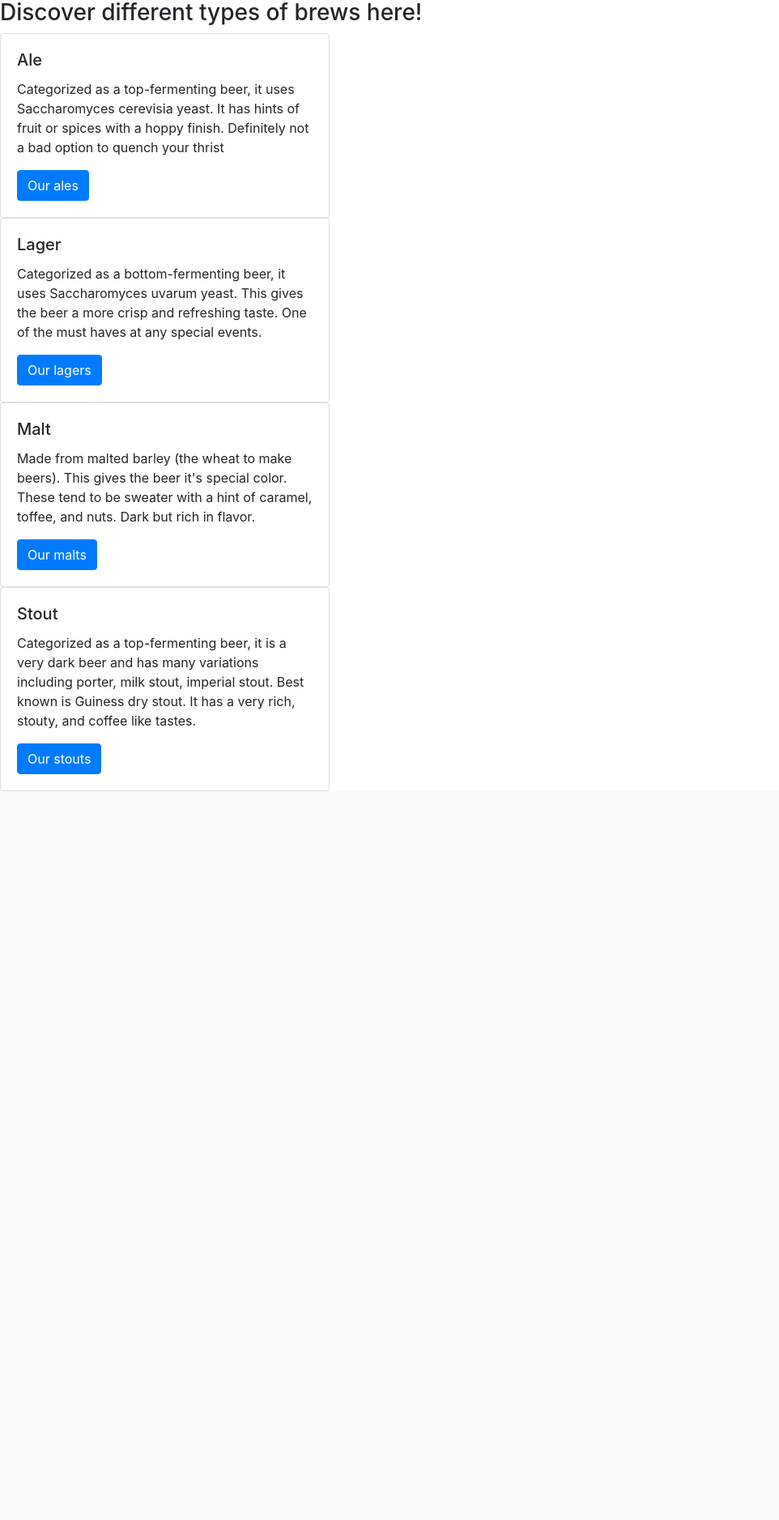
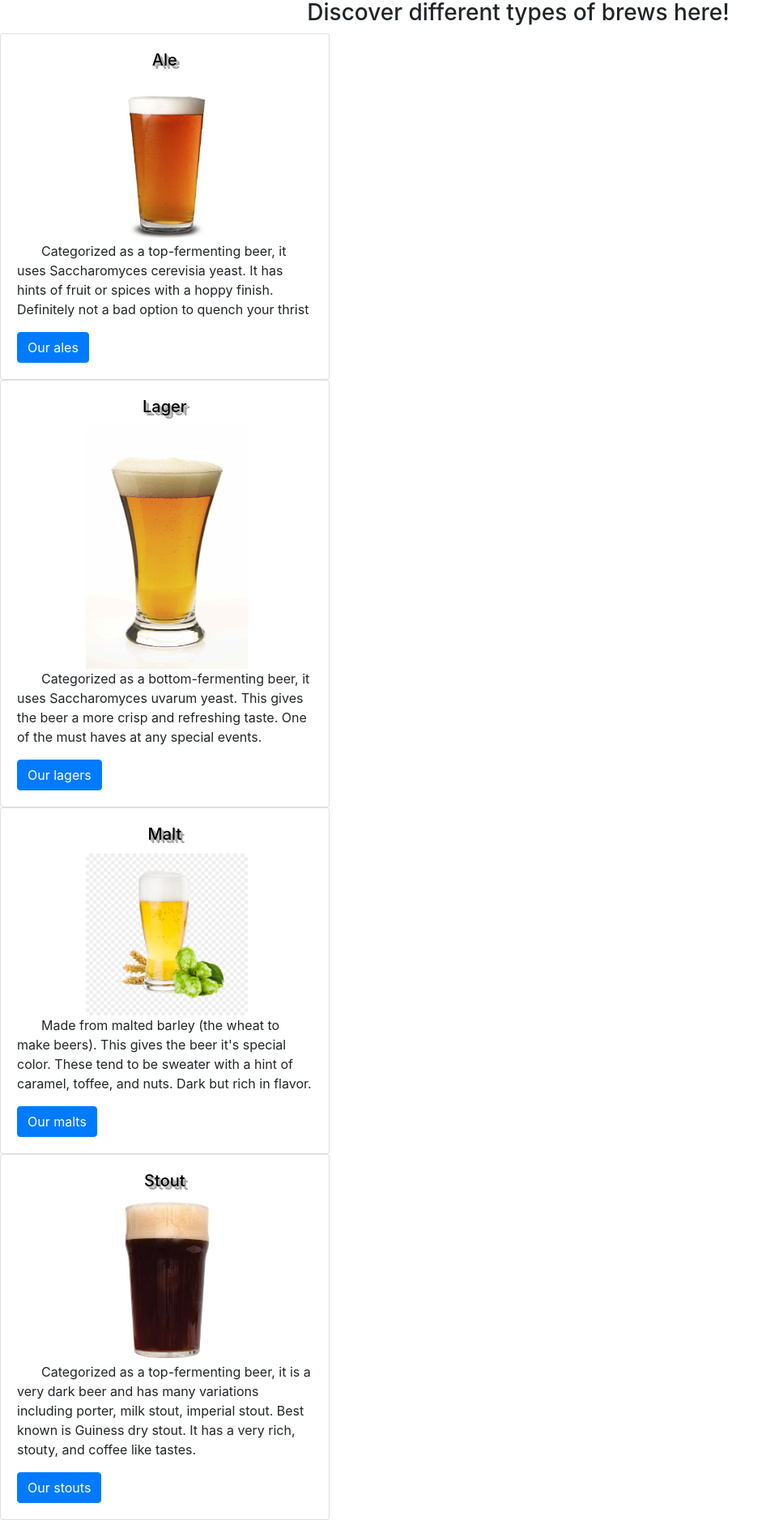
Before and after one commit to rithyteng/Brewscovery, a Django app: page / in a window 1280 px wide. Shown: the part 527-2404 px from the top of the page at 81% size, without its empty margins (0-962 px from the left). Before the commit the page ends 1504 px from the top, so only its background shows below. Run offline with Django 3.2, Linux system fonts and the light colour scheme; parts of the project's set-up code (start-up, migrations or seed data) failed here and were passed over; some libraries are stand-ins or nearby versions.

Commit message:
randon update

```diff
--- a/my_project/apps/myapp/static/myapp/css/style.css
+++ b/my_project/apps/myapp/static/myapp/css/style.css
@@ -62,3 +62,9 @@ color: white;
 .rate > label:hover ~ input:checked ~ label {
     color: #c59b08;
 }
+
+/*******************************
+
+ales.html
+
+*********************************/
--- a/my_project/apps/myapp/templates/myapp/index.html
+++ b/my_project/apps/myapp/templates/myapp/index.html
@@ -26,6 +26,31 @@
     .row{
       display: inline-block;
     }
+    h3{
+      text-align: center;
+    }
+    img{
+      margin-left: 85px;
+
+
+    }
+    #movetag{
+      text-align: left;
+
+    }
+    h5{
+      text-align: center;
+    }
+    p{
+      text-indent: 30px;
+    }
+    span{
+      color: #000000;
+      background: #FFFFFF;
+      text-shadow: 2px 2px 0 #bcbcbc, 4px 4px 0 #9c9c9c;
+    }
+
+
     </style>
 </head>
 <body>
@@ -67,9 +92,11 @@
         <div class="col-sm-4" >
           <div class="card">
             <div class="card-body">
-              <h5 class="card-title">Ale</h5>
+              <h5 class="card-title"><span>Ale</span></h5>
+              <img src="{% static "myapp/images/ale.png" %}"  width="200px" height="200px" alt="Ale" >
               <p class="card-text">Categorized as a top-fermenting beer, it uses Saccharomyces cerevisia yeast. It has hints of fruit or spices with a hoppy finish. Definitely not a bad option to quench your thrist</p>
-              <a href="/ales" class="btn btn-primary">Our ales</a>
+
+              <a id="movetag" href="/ales" class="btn btn-primary">Our ales</a>
             </div>
           </div>
         </div>
@@ -78,7 +105,8 @@
         <div class="col-sm-4">
           <div class="card">
             <div class="card-body">
-              <h5 class="card-title">Lager</h5>
+              <h5 class="card-title"><span>Lager</span></h5>
+              <img src="{% static "myapp/images/lager.jpg" %}"  width="200px" height="300px" alt="Lager" >
               <p class="card-text">Categorized as a bottom-fermenting beer, it uses Saccharomyces uvarum yeast. This gives the beer a more crisp and refreshing taste. One of the must haves at any special events.</p>
               <a href="/lagers" class="btn btn-primary">Our lagers</a>
             </div>
@@ -89,7 +117,8 @@
         <div class="col-sm-4">
           <div class="card">
             <div class="card-body">
-              <h5 class="card-title">Malt</h5>
+              <h5 class="card-title"><span>Malt</span></h5>
+              <img src="{% static "myapp/images/malt.jpg" %}"  width="200px" height="200px" alt="Lager" >
               <p class="card-text">Made from malted barley (the wheat to make beers). This gives the beer it's special color. These tend to be sweater with a hint of caramel, toffee, and nuts. Dark but rich in flavor.</p>
               <a href="/malts" class="btn btn-primary">Our malts</a>
             </div>
@@ -97,10 +126,11 @@
         </div>
       </div>
       <div class="row">
-        <div class="col-sm-4">
-          <div class="card">
-            <div class="card-body">
-              <h5 class="card-title">Stout</h5>
+        <div  class="col-sm-4">
+          <div  class="card">
+            <div  class="card-body">
+              <h5 class="card-title"><span>Stout</span></h5>
+              <img src="{% static "myapp/images/stout.jpg" %}"  width="200px" height="200px" alt="Lager" >
               <p class="card-text">Categorized as a top-fermenting beer, it is a very dark beer and has many variations including porter, milk stout, imperial stout. Best known is Guiness dry stout. It has a very rich, stouty, and coffee like tastes.</p>
               <a href="/stouts" class="btn btn-primary">Our stouts</a>
             </div>
```
Also changed, not shown: my_project/apps/myapp/templates/myapp/ales.html (+21 -1 lines), my_project/apps/myapp/static/myapp/images/ale.png (added), my_project/apps/myapp/static/myapp/images/lager.jpg (added), my_project/apps/myapp/static/myapp/images/malt.jpg (added), my_project/apps/myapp/static/myapp/images/stout.jpg (added).
